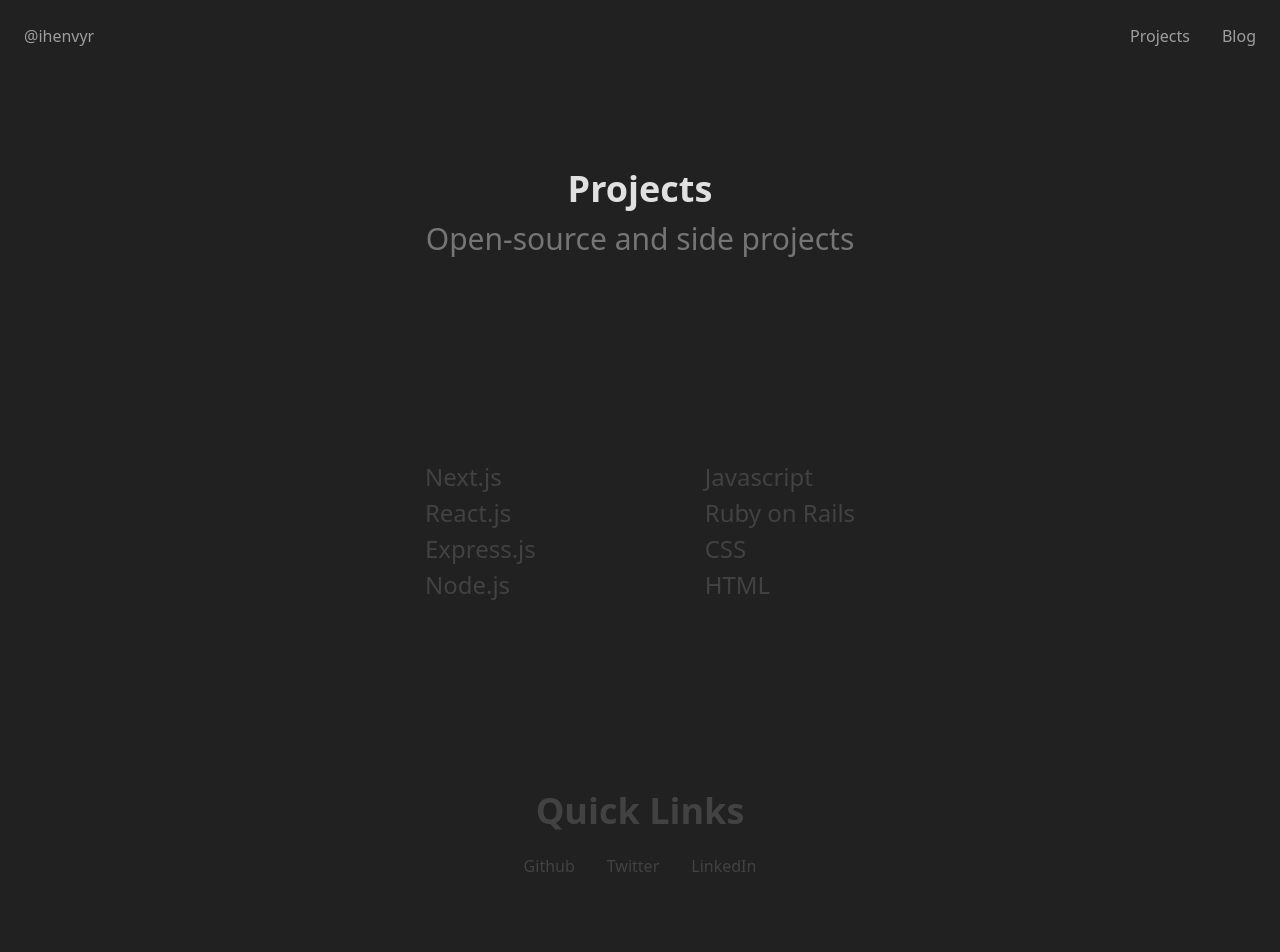
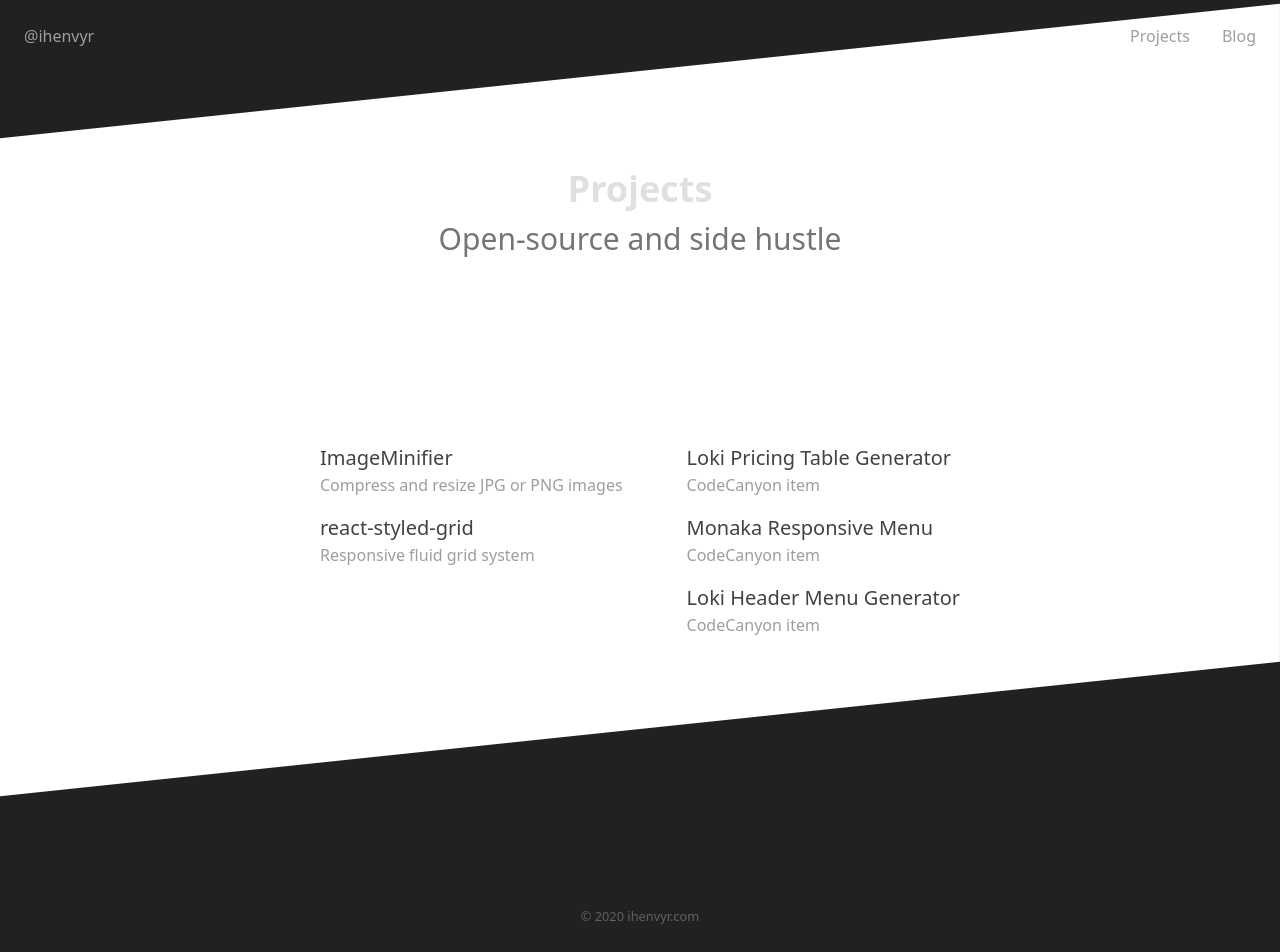
Before and after one commit to ihenvyr/ihenvyr.com, a Next.js app: page /projects in a window 1280 px wide. Shown: the top 952 px of the page. Built offline with nearby package versions, Linux system fonts and the light colour scheme.

Commit message:
Projects page content populated

```diff
--- a/src/pages/projects.jsx
+++ b/src/pages/projects.jsx
@@ -19,7 +19,7 @@ const Projects = () => {
             <H1>Projects</H1>
             <H2>
               <span className="text-gray-600">
-                Open-source and side projects
+                Open-source and side hustle
               </span>
             </H2>
           </div>
@@ -29,42 +29,36 @@ const Projects = () => {
       <DiagonalBox colorA={"#FFFFFF"} colorB={"#FFFFFF"}>
         <Container>
           <div className="text-gray-800 max-w-3xl mx-auto">
-            <div className="flex justify-evenly">
-              <ul className="text-2xl mt-4">
-                <li>Next.js</li>
-                <li>React.js</li>
-                <li>Express.js</li>
-                <li>Node.js</li>
+            <div className="flex justify-evenly flex-col md:flex-row">
+              <ul className="text-xl">
+                <li>
+                  <a className="hover:underline" target="_blank" href="https://imageminifier.com/">ImageMinifier</a>
+                  <div className="text-base text-gray-500">Compress and resize JPG or PNG images</div>
+                </li>
+                <li className="mt-4">
+                  <a className="hover:underline" target="_blank" href="https://github.com/ihenvyr/react-styled-grid">react-styled-grid</a>
+                  <div className="text-base text-gray-500">Responsive fluid grid system</div>
+                </li>
               </ul>
 
-              <ul className="text-2xl mt-4">
-                <li>Javascript</li>
-                <li>Ruby on Rails</li>
-                <li>CSS</li>
-                <li>HTML</li>
+              <ul className="text-xl mt-4 md:mt-0">
+                <li>
+                  <a className="hover:underline" target="_blank" href="https://codecanyon.net/item/loki-pricing-table-generator/22536551">Loki Pricing Table Generator</a>
+                  <div className="text-base text-gray-500">CodeCanyon item</div>
+                </li>
+                <li className="mt-4">
+                  <a className="hover:underline" target="_blank" href="https://codecanyon.net/item/monaka-responsive-menu/25551352">Monaka Responsive Menu</a>
+                  <div className="text-base text-gray-500">CodeCanyon item</div>
+                </li>
+                <li className="mt-4">
+                  <a className="hover:underline" target="_blank" href="https://codecanyon.net/item/loki-header-menu-generator/22839687">Loki Header Menu Generator</a>
+                  <div className="text-base text-gray-500">CodeCanyon item</div>
+                </li>
               </ul>
             </div>
           </div>
         </Container>
       </DiagonalBox>
-
-      <DiagonalBox colorA={"#E0E0E0"} colorB={"#E0E0E0"}>
-        <Container>
-          <div className="text-gray-800 max-w-3xl mx-auto">
-            <div className="text-center">
-              <H1>Quick Links</H1>
-            </div>
-
-            <ul className="text-center mt-4">
-              <li className="inline-block px-4"><a target="_blank" href="https://github.com/ihenvyr">Github</a></li>
-              <li className="inline-block px-4"><a target="_blank" href="https://twitter.com/ihenvyr">Twitter</a></li>
-              <li className="inline-block px-4"><a target="_blank" href="https://www.linkedin.com/in/ihenvyr">LinkedIn</a></li>
-            </ul>
-          </div>
-        </Container>
-      </DiagonalBox>
-
-      <DiagonalBox colorA={"#212121"} colorB={"#212121"}/>
     </Page>
   );
 };
```
